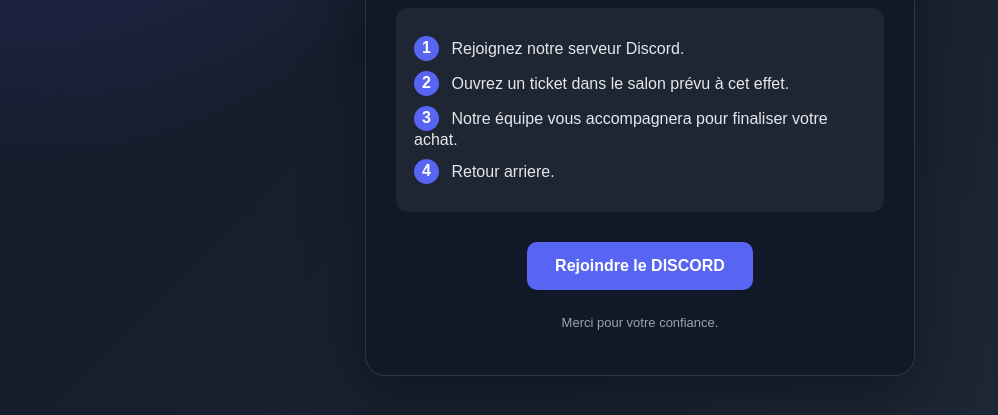
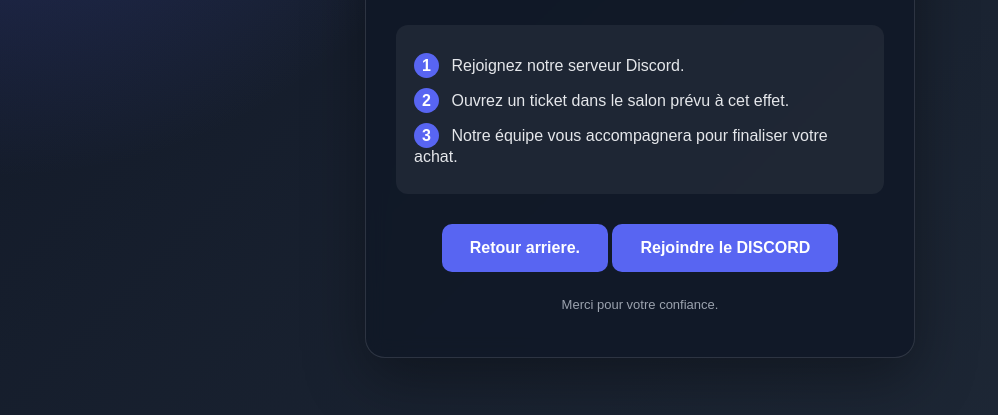
Before and after one commit to eooejei/zzzzzzzzzz, a website: page public/redirect_boutique.html in a window 1280 px wide. Shown: the part 351-766 px from the top of the page, without its empty margins (0-998 px from the left). Drawn offline with Linux system fonts and the light colour scheme.

Commit message:
Update redirect_boutique.html

```diff
--- a/public/redirect_boutique.html
+++ b/public/redirect_boutique.html
@@ -156,13 +156,16 @@
                 <span class="number">3</span>
                 Notre équipe vous accompagnera pour finaliser votre achat.
             </div>
-            <div>
-               <span class="number">4</span>
-                Retour arriere.
-               <href="boutique.html">
-            </div>
+
         </div>
-
+ <a
+            class="discord-button"
+            href="boutique.html"
+            target="_blank"
+            rel="noopener noreferrer"
+        >
+            Retour arriere.
+        </a>
         <a
             class="discord-button"
             href="https://discord.gg/niceurgence"
```
